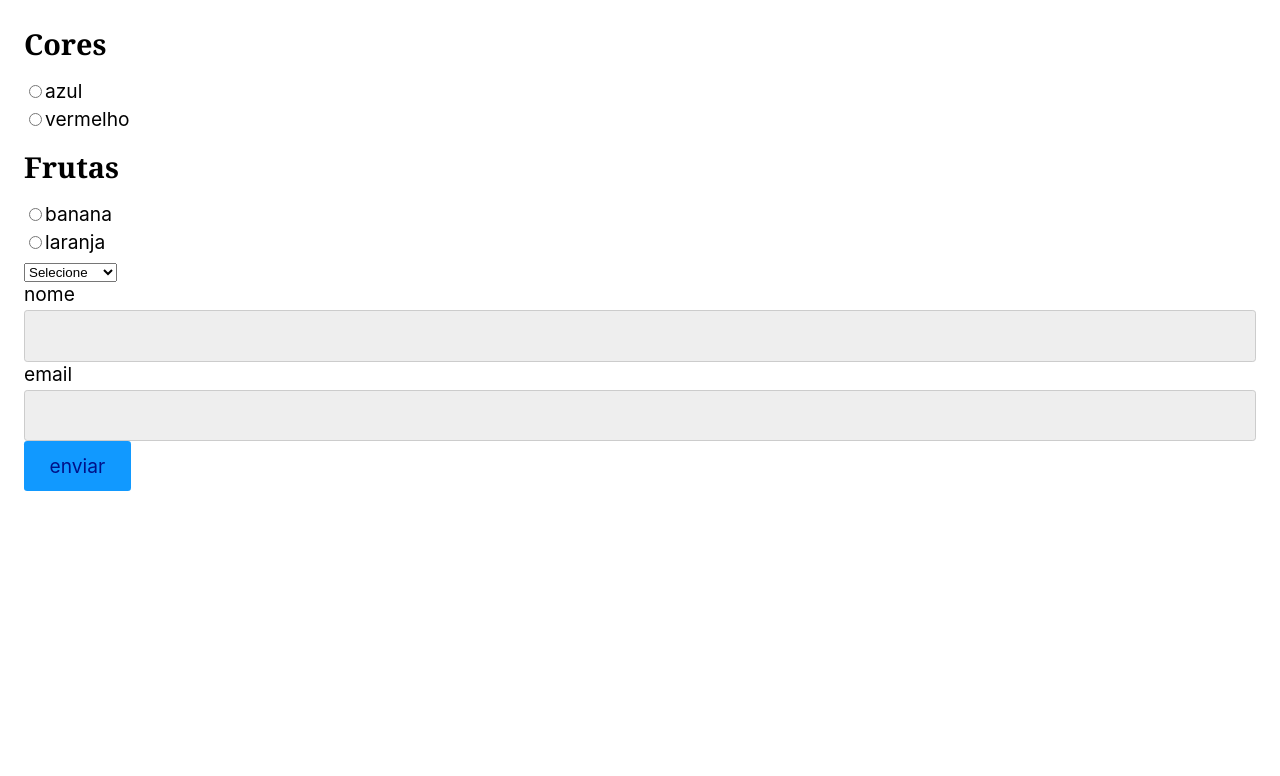
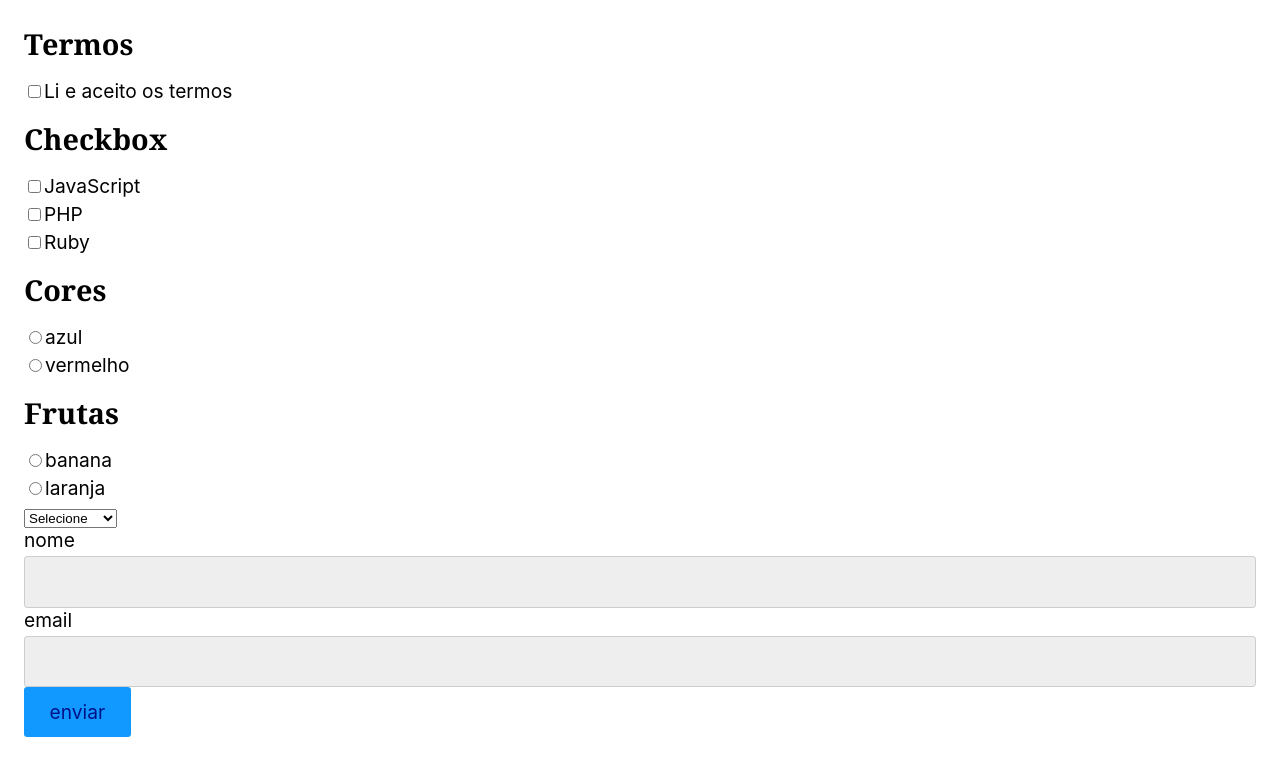
Before and after one commit to barbosadiego/react, a React (Create React App) app: page / in a window 1280 px wide. Shown: the top 776 px of the page. Built offline with nearby package versions, Linux system fonts and the light colour scheme.

Commit message:
checkbox

```diff
--- a/public/style.css
+++ b/public/style.css
@@ -65,7 +65,8 @@ textarea {
   transition: 0.2s;
 }
 
-input[type='radio']{
+input[type='radio'],
+input[type='checkbox']{
   display: inline;
   width: unset;
 }
--- a/src/App.jsx
+++ b/src/App.jsx
@@ -1,4 +1,5 @@
 import React from 'react';
+import Checkbox from './Form/Checkbox';
 import Input from './Form/Input';
 import Radio from './Form/Radio';
 import Select from './Form/Select';
@@ -9,9 +10,23 @@ const App = () => {
   const [produto, setProduto] = React.useState('');
   const [cor, setCor] = React.useState('');
   const [fruta, setFruta] = React.useState('');
+  const [linguagem, setLinguagem] = React.useState([]);
+  const [termos, setTermos] = React.useState([]);
 
   return (
     <form>
+      <h2>Termos</h2>
+      <Checkbox
+        options={['Li e aceito os termos']}
+        value={termos}
+        setValue={setTermos}
+      />
+      <h2>Checkbox</h2>
+      <Checkbox
+        options={['JavaScript', 'PHP', 'Ruby']}
+        value={linguagem}
+        setValue={setLinguagem}
+      />
       <h2>Cores</h2>
       <Radio options={['azul', 'vermelho']} value={cor} setValue={setCor} />
       <h2>Frutas</h2>
--- /dev/null
+++ b/src/Form/Checkbox.jsx
@@ -0,0 +1,29 @@
+import React from 'react';
+
+const Checkbox = ({ options, value, setValue }) => {
+  function handleChange({ target }) {
+    if (target.checked) {
+      setValue([...value, target.value]);
+    } else {
+      setValue(value.filter((itemValue) => itemValue !== target.value));
+    }
+  }
+
+  return (
+    <>
+      {options.map((item) => (
+        <label key={item}>
+          <input
+            type="checkbox"
+            value={item}
+            checked={value.includes(item)}
+            onChange={handleChange}
+          />
+          {item}
+        </label>
+      ))}
+    </>
+  );
+};
+
+export default Checkbox;
```
